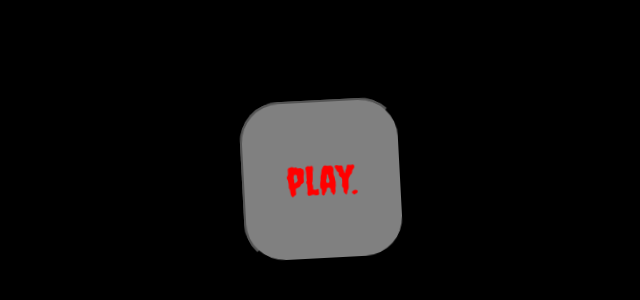
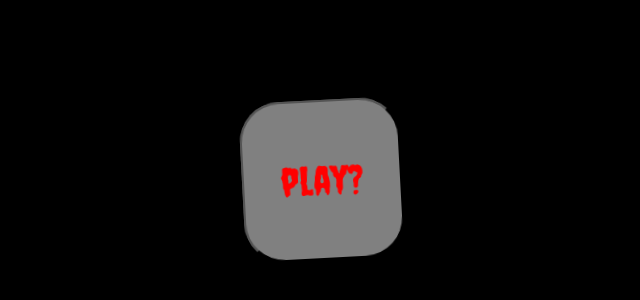
Before and after one commit to HoangIka/HoangIka.github.io, a plain HTML site: page index.html in a window 1280 px wide. Shown: the part 220-520 px from the top of the page, 270-910 px from the left. Drawn offline with Linux system fonts and the light colour scheme.

Commit message:
Update index.html

```diff
--- a/index.html
+++ b/index.html
@@ -19,7 +19,7 @@
   </div>
 
   <div class="partvisible">
-    <button class="btn" onclick="visible()">play.</button>
+    <button class="btn" onclick="visible()">play?</button>
   </div>
   <script src="script.js" defer></script>
 </body>
```
